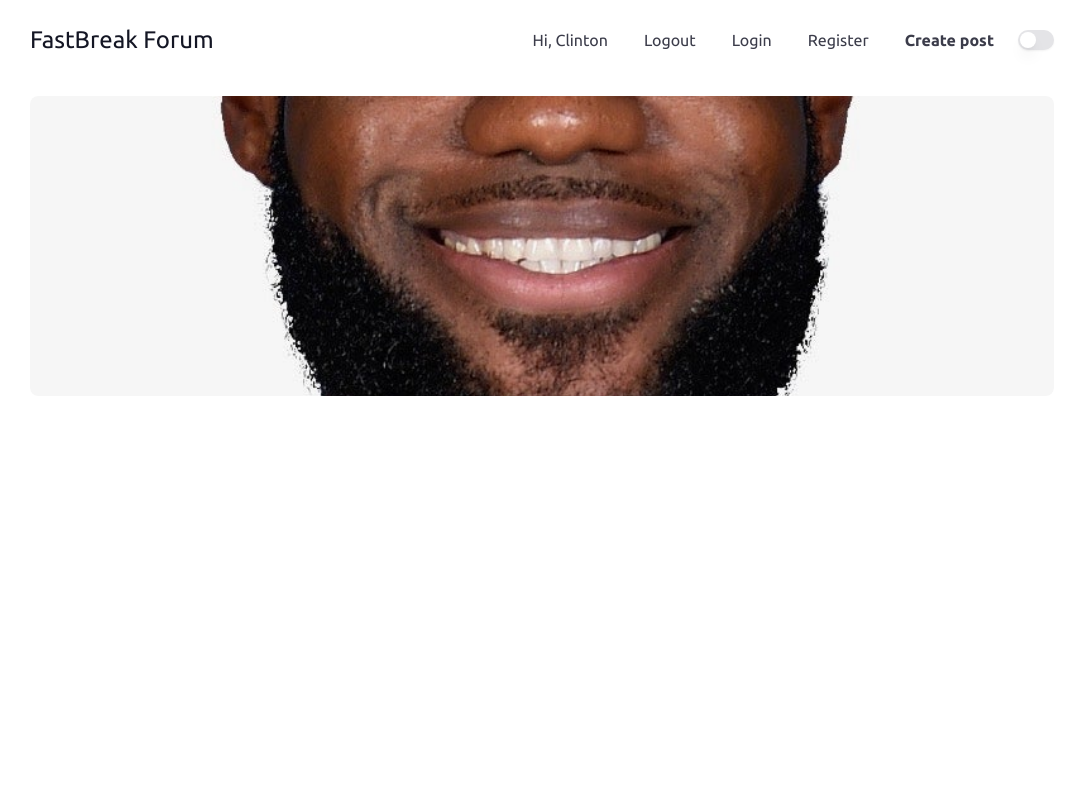
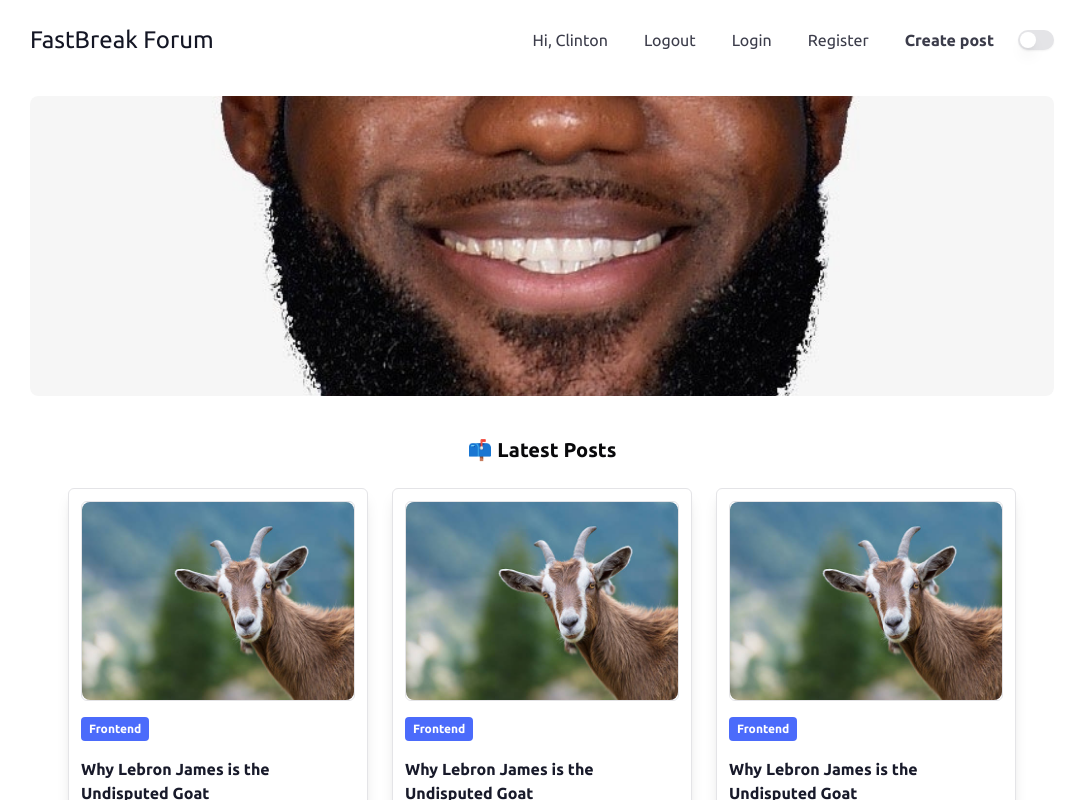
Before and after one commit to yamhokim/FastBreak-Forum, a React (Vite) app in the folder frontend/: page / in a window 1280 px wide. Shown: the top 800 px of the page, without its empty margins (98-1183 px from the left). Built offline with nearby package versions, Linux system fonts and the light colour scheme.

Commit message:
added the blogcontainer component into the main app

```diff
--- a/frontend/src/App.jsx
+++ b/frontend/src/App.jsx
@@ -1,12 +1,14 @@
 import React from "react";
 import NavBar from "./ui_components/navbar";
 import Header from "./ui_components/Header";
+import BlogContainer from "./ui_components/BlogContainer";
 
 const App = () => {
   return (
     <div>
       <NavBar />
       <Header />
+      <BlogContainer />
     </div>
   );
 };
```
